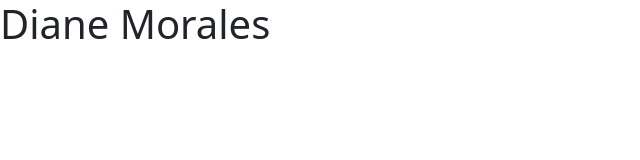
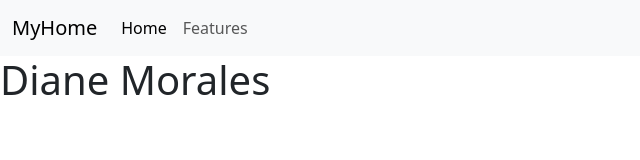
Before and after one commit to dianemorales/morales_port100, a plain HTML site: page index.html in a window 1280 px wide. Shown: the whole page, without its empty margins (0-640 px from the left). Drawn offline with nearby package versions, Linux system fonts and the light colour scheme.

Commit message:
added navbar

```diff
--- a/index.html
+++ b/index.html
@@ -8,6 +8,23 @@
     <script src="https://cdn.jsdelivr.net/npm/bootstrap@5.3.3/dist/js/bootstrap.bundle.min.js" integrity="sha384-YvpcrYf0tY3lHB60NNkmXc5s9fDVZLESaAA55NDzOxhy9GkcIdslK1eN7N6jIeHz" crossorigin="anonymous"></script>
 </head>
 <body>
+    <nav class="navbar navbar-expand-lg bg-body-tertiary">
+        <div class="container-fluid">
+          <a class="navbar-brand" href="#">MyHome</a>
+          <button class="navbar-toggler" type="button" data-bs-toggle="collapse" data-bs-target="#navbarSupportedContent" aria-controls="navbarSupportedContent" aria-expanded="false" aria-label="Toggle navigation">
+            <span class="navbar-toggler-icon"></span>
+          </button>
+          <div class="collapse navbar-collapse" id="navbarSupportedContent">
+            <ul class="navbar-nav me-auto mb-2 mb-lg-0">
+              <li class="nav-item">
+                <a class="nav-link active" aria-current="page" href="#">Home</a>
+              </li>
+              <li class="nav-item">
+                <a class="nav-link" href="#">Features</a>
+              </li>
+          </div>
+        </div>
+      </nav>
 <h1>Diane Morales</h1>
 </body>
 </html>
```
